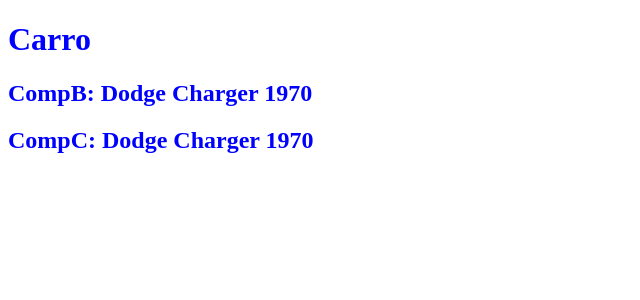
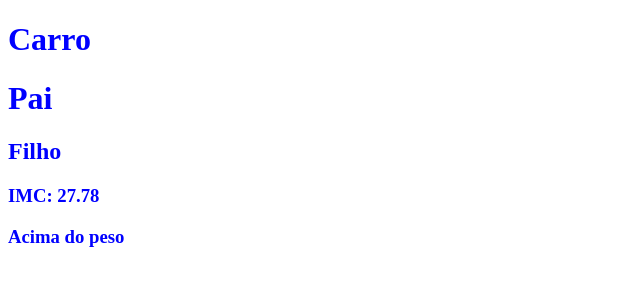
Before and after one commit to Gustavo-Almeida-M/Web-Faculdade, a React (Create React App) app: page / in a window 1280 px wide. Shown: the top 300 px of the page, without its empty margins (0-640 px from the left). Built offline with nearby package versions, Linux system fonts and the light colour scheme.

Commit message:
Atividade 01

```diff
--- a/src/App.js
+++ b/src/App.js
@@ -1,4 +1,4 @@
-import { CompA } from "./components/PropDrilling/Contexto";
+import Pai from "./components/Atividade01/Questao01/Pai";
 function App() {
   return (
     <div className="App">
@@ -6,7 +6,7 @@
       {/* <Calculadora/> */}
       {/* <Venda/> */}
       <div style={{color:"blue"}}>
-        <CompA/>
+        <Pai/>
       </div>
     </div>
 
--- /dev/null
+++ b/src/components/Atividade01/Questao01/Filho.js
@@ -0,0 +1,30 @@
+const Filho = ({peso, altura}) => {
+
+    function calcularIMC(peso, altura){
+        return peso/(altura*altura);
+    }
+
+    function mensagem(imc){
+        if(imc < 18){
+            return (<h3>Abaixo do Peso</h3>);
+        }
+        if(imc > 25){
+            return (<h3>Acima do peso</h3>);
+        }
+        else{
+            return (<h3>Peso normal</h3>);
+        }
+    }
+
+    const imc = calcularIMC(peso, altura);
+
+    return (
+        <div>
+            <h2>Filho</h2>
+            <h3>IMC: {imc.toFixed(2)}</h3>
+            {mensagem(imc)}
+        </div>
+    )
+}
+
+export default Filho;
--- /dev/null
+++ b/src/components/Atividade01/Questao01/Pai.js
@@ -0,0 +1,14 @@
+import Filho from "./Filho";
+const Pai = () =>{
+    return (
+        <div>
+            <h1>Pai</h1>
+            <Filho
+                peso = {90}
+                altura = {1.8}
+            />
+        </div>
+    )
+}
+
+export default Pai;
--- /dev/null
+++ b/src/components/PokemonProps/PokemonContexto.js
@@ -0,0 +1,4 @@
+import { createContext } from 'react';
+const PokemonContexto = createContext();
+
+export { PokemonContexto };
--- a/src/components/PokemonProps/PokemonIncrementar.js
+++ b/src/components/PokemonProps/PokemonIncrementar.js
@@ -1,5 +1,9 @@
 const Incrementar = () => {
+    const {setId} = useContext(PokemonContexto);
+
     return (
-        <button>Incrementar</button>
+        <button onClick={()=> {
+            setId((id) => id + 1);
+        }}>Incrementar</button>
     );
 }
```
Also changed, not shown: src/components/PokemonProps/PokemonImg.js (+8 -1 lines), src/components/PokemonProps/PokemonPrincipal.js (+8 -1 lines).
